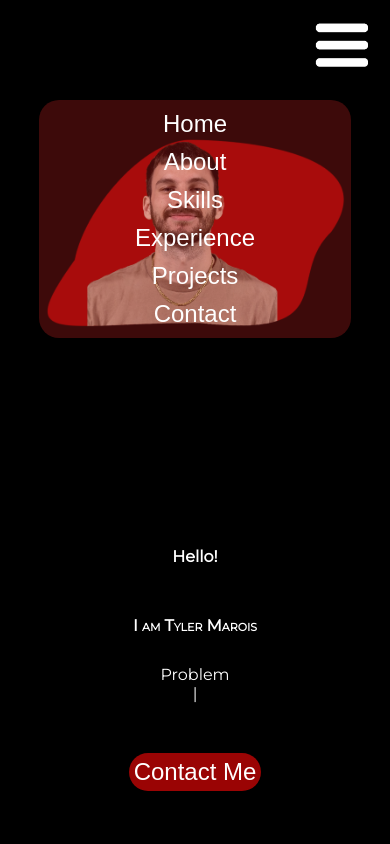
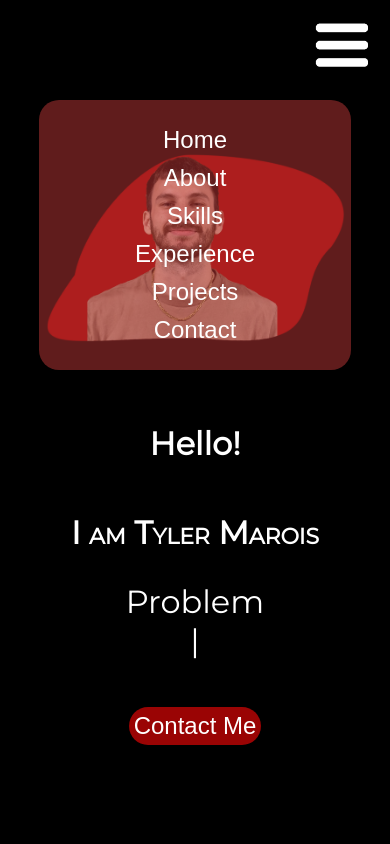
Before and after one commit to Marois2000/personalportfolio, a React (Create React App) app: page / in a window 390 px wide. Both pictures are taken after a click on the picture 342 px from the left and 45 px from the top of the page. Shown: the top 844 px of the page. Built offline with nearby package versions, Linux system fonts and the light colour scheme.

Commit message:
finished dropdown menu

```diff
--- a/src/App.css
+++ b/src/App.css
@@ -137,6 +137,12 @@ h2 {
   margin: 50px;
 }
 
+.contactb {
+  align-items: center;
+  justify-content: center;
+  display: flex;
+}
+
 .hero .profile img {
   width: 600px;
   overflow: hidden;
@@ -150,7 +156,7 @@ h2 {
   flex-direction: column;
   overflow: hidden;
   color: #fff;
-  margin-bottom: 100px;
+  margin: 100px 0px;
 }
 
 .point {
@@ -380,20 +386,21 @@ h2 {
 }
 
 .menu img {
-  position: absolute;
+  position: fixed;
   top: 20px;
   right: 20px;
   height: 50px;
   overflow: hidden;
   cursor: pointer;
   z-index: 100;
+  display: none;
 }
 
 .dropdown {
-  position: absolute;
+  position: fixed;
   top: 100px;
   right: 10%;
-  background-color: rgba(202, 34, 34, 0.3);
+  background-color: rgba(192, 56, 56, 0.5);
   padding: 10px 0px;
   width: 80%;
   z-index: 50;
@@ -403,6 +410,7 @@ h2 {
   flex-direction: column;
   gap: 10px;
   border-radius: 20px;
+  height: 0;
   transition: all cubic-bezier(0.39, 0.575, 0.565, 1) .3s;
 }
 
@@ -415,11 +423,10 @@ h2 {
 .dropdown.closed {
   visibility: hidden;
   opacity: 0;
-  transform: 0px 0px;
 }
 
 .dropdown.open {
-  transform: 80% 100px;
+  height: 250px;
 }
 
 
@@ -546,26 +553,25 @@ h2 {
 
 @media (max-width: 640px) {
   h1, span, h2  {
-    font-size: 1rem;
+    font-size: 2rem;
   }
 
   .hero {
     flex-direction: column-reverse;
-    padding-top: 10vh;
     justify-content: center;
     align-items: center;
     display: flex;
   }
 
-  .hero .title {
-    width: 100%;
+  .title {
+    width: 400px;
     align-items: center;
-    justify-content: center;
+    justify-content: flex-start;
     display: flex;
     flex-direction: column;
-    margin: 0px;
-    flex: 1;
+    height: 30vh;
   }
+
 
   .hero .title br {
     display: none;
@@ -575,20 +581,11 @@ h2 {
     margin: 0px;
   }
 
-  .navbar button {
+  .navbar {
     display: none;
   }
 
-  .navbar {
-    border-radius: 0px;
-    border: none;
-    background-color: rgba(255, 255, 255, 0);
+  .menu img{
+    display: flex;
   }
-
-  .navbar div {
-    display: flex;
-    justify-content: flex-end;
-  }
-
-
 }
--- a/src/components/menu.jsx
+++ b/src/components/menu.jsx
@@ -21,6 +21,7 @@ export const Menu = () => {
             <div className={`dropdown ${menu? 'open' : 'closed'}`}>
                     <button>
                         <Link className="nav"
+                        onClick={() => set()}
                         activeClass="active"
                         to="hero"
                         spy={true}
@@ -30,15 +31,17 @@ export const Menu = () => {
                         >Home</Link>
                     </button>
                     <button><Link className="nav"
+                        onClick={() => set()}
                         activeClass="active"
                         to="about"
                         spy={true}
                         smooth={true}
-                        offset={0}
+                        offset={-200}
                         duration={500}
                         >About</Link></button>
                     <button><Link className="nav"
                         activeClass="active"
+                        onClick={() => set()}
                         to="skills"
                         spy={true}
                         smooth={true}
@@ -47,6 +50,7 @@ export const Menu = () => {
                         >Skills</Link></button>
                     <button><Link className="nav"
                         activeClass="active"
+                        onClick={() => set()}
                         to="experience"
                         spy={true}
                         smooth={true}
@@ -55,14 +59,16 @@ export const Menu = () => {
                         >Experience</Link></button>
                     <button><Link className="nav"
                         activeClass="active"
+                        onClick={() => set()}
                         to="projects"
                         spy={true}
                         smooth={true}
-                        offset={0}
+                        offset={-50}
                         duration={500}
                         >Projects</Link></button>
                     <button><Link className="nav"
                         activeClass="active"
+                        onClick={() => set()}
                         to="contact"
                         spy={true}
                         smooth={true}
--- a/src/sections/hero.jsx
+++ b/src/sections/hero.jsx
@@ -29,11 +29,13 @@ export const Hero = () => {
 
     return (
         <div className="hero section" title="home">
+            <div className="info">
                 <div className="title">
                     <h1>Hello!</h1>
                     <h2>I am Tyler Marois</h2>
                     <span ref={slogan}></span>
-                <br />
+                </div>
+                <div className="contactb">
                     <button className="point"><Link
                             activeClass="active"
                             to="contact"
@@ -43,12 +45,13 @@ export const Hero = () => {
                             duration={500}
                         >Contact Me</Link></button>
                     </div>
+                </div>
+
             <Tilt className="tilter" tiltReverse={true}>
                 <div className="profile">
                     <img src={headshot} alt="of Tyler Marois" />
                 </div>
             </Tilt>
-
         </div>
     );
 }
```
Lines whose indentation alone changed are shown as unchanged.
